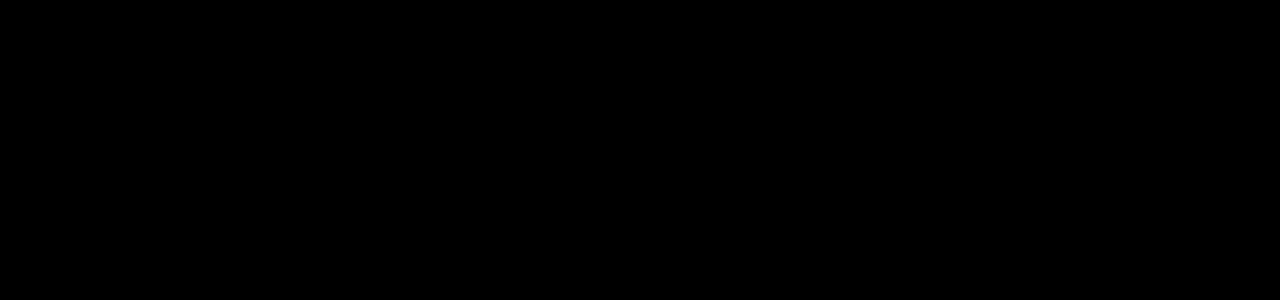
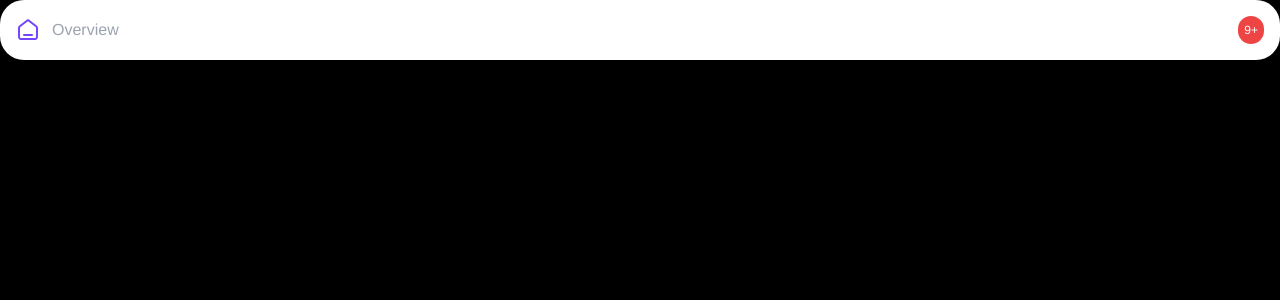
Before and after one commit to piotr-pkprogram/riotters-payte, a Vue app: page / in a window 1280 px wide. Shown: the top 300 px of the page. Built offline with nearby package versions, Linux system fonts and the light colour scheme.

Commit message:
Add SideBarElement Component

```diff
--- /dev/null
+++ b/src/components/atoms/SideBarElement.vue
@@ -0,0 +1,46 @@
+<template>
+  <div :class="`sidebar-element ${active ? 'active' : ''}`">
+    <img :src="require(`../../assets/img/${imageName}`)" alt="" />
+    <span>{{ text }}</span>
+    <span
+      v-if="amountOfNotifications > 0"
+      class="rounded-full p-1.5 bg-red-500 text-white text-xs"
+      >{{ amountOfNotifications > 9 ? "9+" : amountOfNotifications }}</span
+    >
+  </div>
+</template>
+
+<script>
+export default {
+  props: {
+    imageName: {
+      type: String,
+      required: true,
+    },
+    text: {
+      type: String,
+      required: true,
+    },
+    amountOfNotifications: {
+      type: Number,
+      required: false,
+    },
+    active: {
+      type: Boolean,
+      required: false,
+      default: false,
+    },
+  },
+};
+</script>
+
+<style lang="scss" scoped>
+.sidebar-element {
+  @apply p-4 text-gray-400 w-full grid grid-flow-col items-center gap-3;
+  grid-auto-columns: max-content auto max-content;
+
+  &.active {
+    @apply bg-white text-black;
+  }
+}
+</style>
--- a/src/components/atoms/TheIcon.vue
+++ b/src/components/atoms/TheIcon.vue
@@ -1,6 +1,6 @@
 <template>
   <div class="icon">
-    <img :src="iconSrc" alt="" />
+    <img :src="require(`../../assets/img/${iconName}`)" alt="" />
     <slot></slot>
   </div>
 </template>
@@ -8,7 +8,7 @@
 <script>
 export default {
   props: {
-    iconSrc: {
+    iconName: {
       type: String,
       required: true,
     },
--- a/src/views/HomeView.vue
+++ b/src/views/HomeView.vue
@@ -1,11 +1,19 @@
 <template>
-  <div class="home"></div>
+  <div class="home">
+    <SideBarElement
+      text="Overview"
+      imageName="home-line.svg"
+      :amountOfNotifications="10"
+    />
+  </div>
 </template>
 
 <script>
 // @ is an alias to /src
+import SideBarElement from "../components/atoms/SideBarElement.vue";
 
 export default {
   name: "HomeView",
+  components: { SideBarElement },
 };
 </script>
```
Also changed, not shown: src/assets/img/home-line.svg (added).
